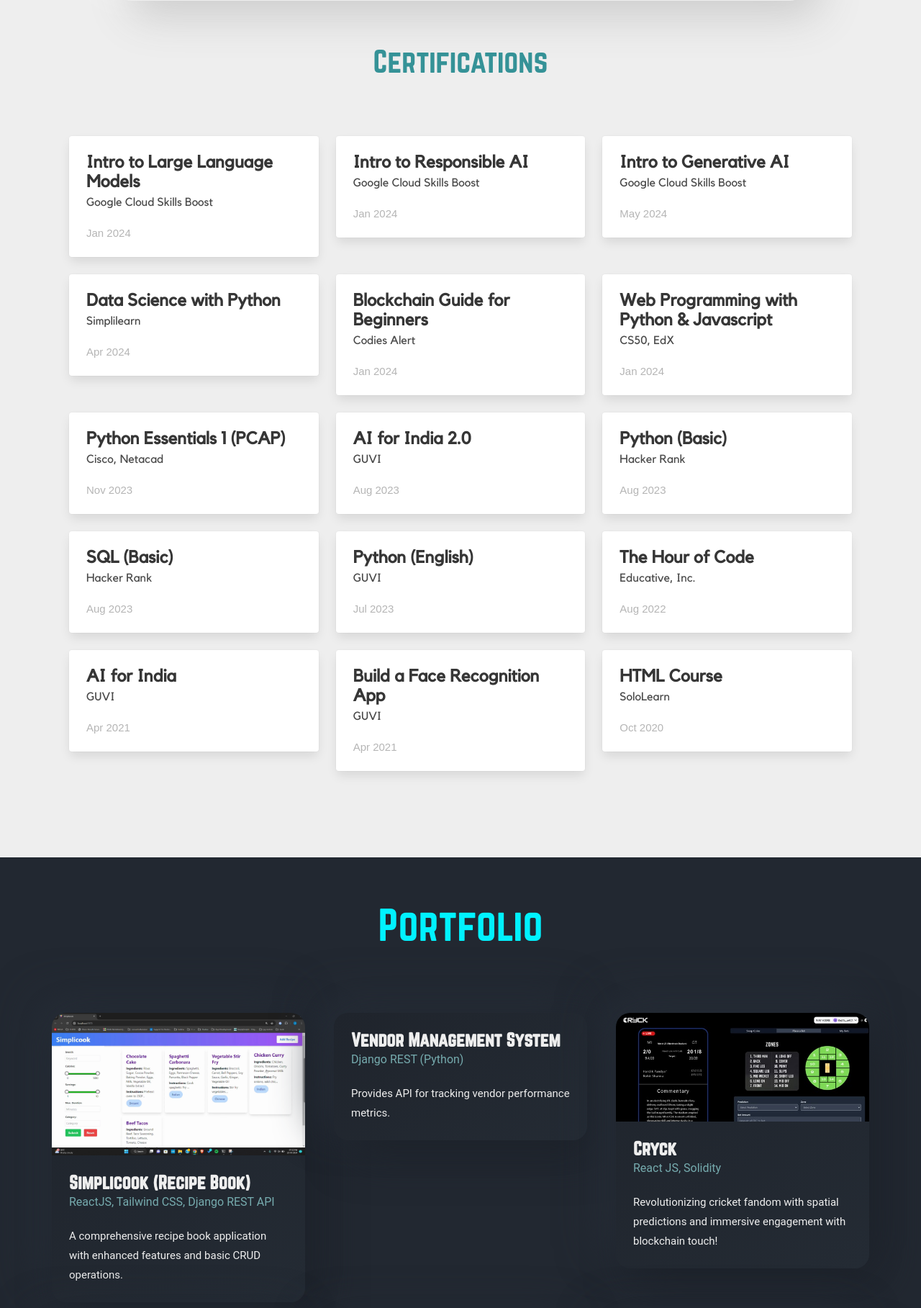
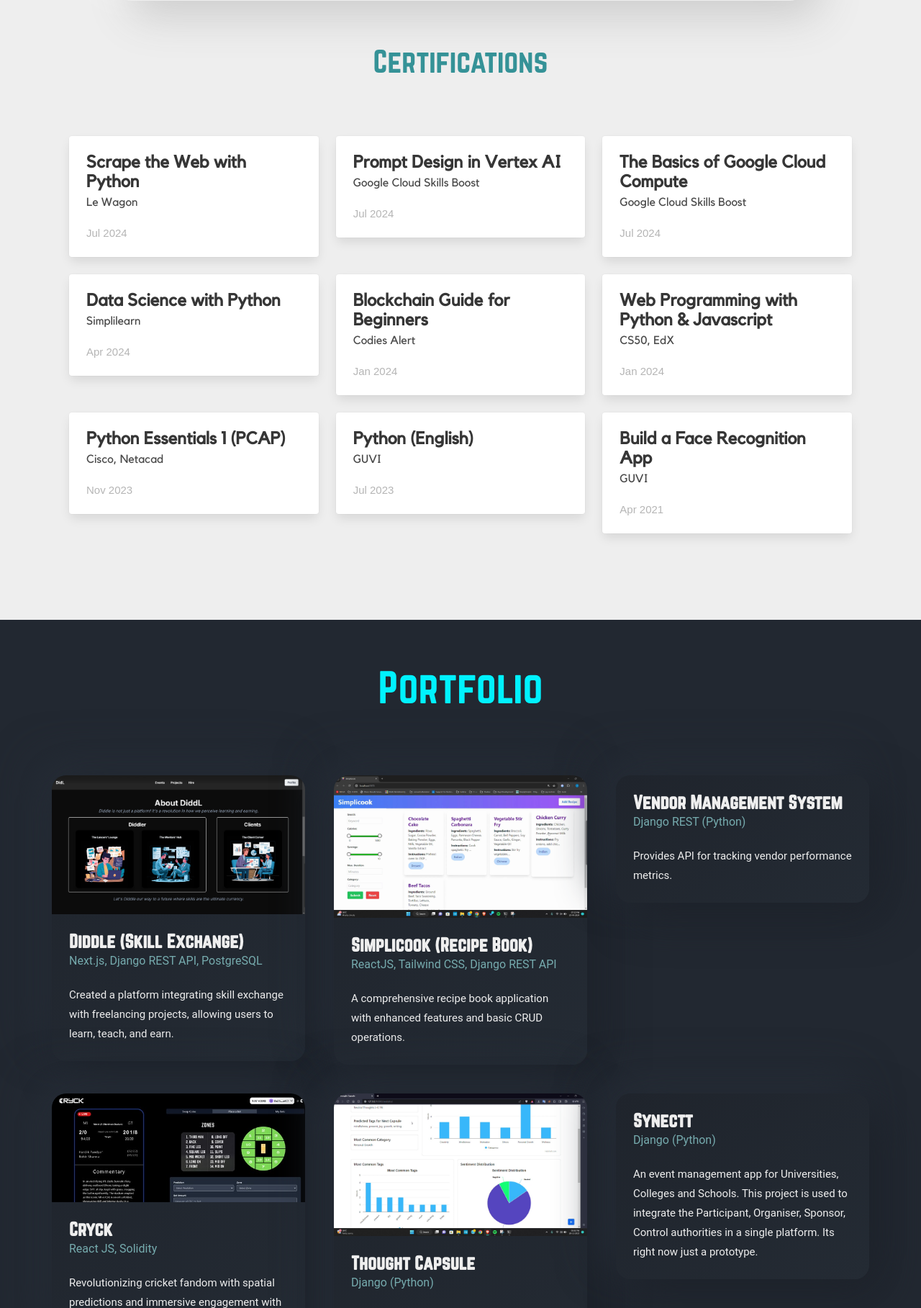
Before and after one commit to JeyasuryaUR/Portfolio, a Flask app: page / in a window 1280 px wide. Shown: the part 3232-5049 px from the top of the page at 72% size. Run offline with Flask 3, Linux system fonts and the light colour scheme; some libraries are stand-ins or nearby versions.

Commit message:
Regular Portfolio Update.

```diff
--- a/app.py
+++ b/app.py
@@ -134,6 +134,14 @@ def home():
 
     portfolio = [
         {
+            "name": "Diddle (Skill Exchange)",
+            "stream": themes[0],
+            "src": "https://github.com/kalpithasv/Diddle",
+            "tech": "Next.js, Django REST API, PostgreSQL",
+            "image": "diddle.png",
+            "desc": "Created a platform integrating skill exchange with freelancing projects, allowing users to learn, teach, and earn.",
+        },
+        {
             "name": "Simplicook (Recipe Book)",
             "stream": themes[0],
             "src": "https://github.com/JeyasuryaUR/Simplicook",
@@ -191,21 +199,21 @@ def home():
 
     certifications = [
         {
-            "name": "Intro to Large Language Models",
-            "issuer": "Google Cloud Skills Boost",
-            "date": "Jan 2024",
+            "name": "Scrape the Web with Python",
+            "issuer": "Le Wagon",
+            "date": "Jul 2024",
             "cred": ""
         },
         {
-            "name": "Intro to Responsible AI",
+            "name": "Prompt Design in Vertex AI",
             "issuer": "Google Cloud Skills Boost",
-            "date": "Jan 2024",
+            "date": "Jul 2024",
             "cred": ""
         },
         {
-            "name": "Intro to Generative AI",
+            "name": "The Basics of Google Cloud Compute",
             "issuer": "Google Cloud Skills Boost",
-            "date": "May 2024",
+            "date": "Jul 2024",
             "cred": ""
         },
         {
@@ -233,51 +241,15 @@ def home():
             "cred": ""
         },
         {
-            "name": "AI for India 2.0",
-            "issuer": "GUVI",
-            "date": "Aug 2023",
-            "cred": ""
-        },
-        {
-            "name": "Python (Basic)",
-            "issuer": "Hacker Rank",
-            "date": "Aug 2023",
-            "cred": ""
-        },
-        {
-            "name": "SQL (Basic)",
-            "issuer": "Hacker Rank",
-            "date": "Aug 2023",
-            "cred": ""
-        },
-        {
             "name": "Python (English)",
             "issuer": "GUVI",
             "date": "Jul 2023",
             "cred": ""
         },
         {
-            "name": "The Hour of Code",
-            "issuer": "Educative, Inc.",
-            "date": "Aug 2022",
-            "cred": ""
-        },
-        {
-            "name": "AI for India",
-            "issuer": "GUVI",
-            "date": "Apr 2021",
-            "cred": ""
-        },
-        {
             "name": "Build a Face Recognition App",
             "issuer": "GUVI",
             "date": "Apr 2021",
-            "cred": ""
-        },
-        {
-            "name": "HTML Course",
-            "issuer": "SoloLearn",
-            "date": "Oct 2020",
             "cred": ""
         },
     ]
--- a/templates/index.html
+++ b/templates/index.html
@@ -178,7 +178,7 @@
       </div>
       <div class="columns is-multiline is-flex-mobile">
         {% for lang in languages %}
-        <div class="column is-2-desktop is-3-tablet is-4-mobile">
+        <div class="column is-2-desktop is-3-tablet is-5-mobile">
           <div class="card shadow has-text-centered skill-card">
             <div
               class="is-relative rounded-top html-css-skill skill-embed"
```
Also changed, not shown: static/images/portfolio/diddle.png (added), 1 other file.
